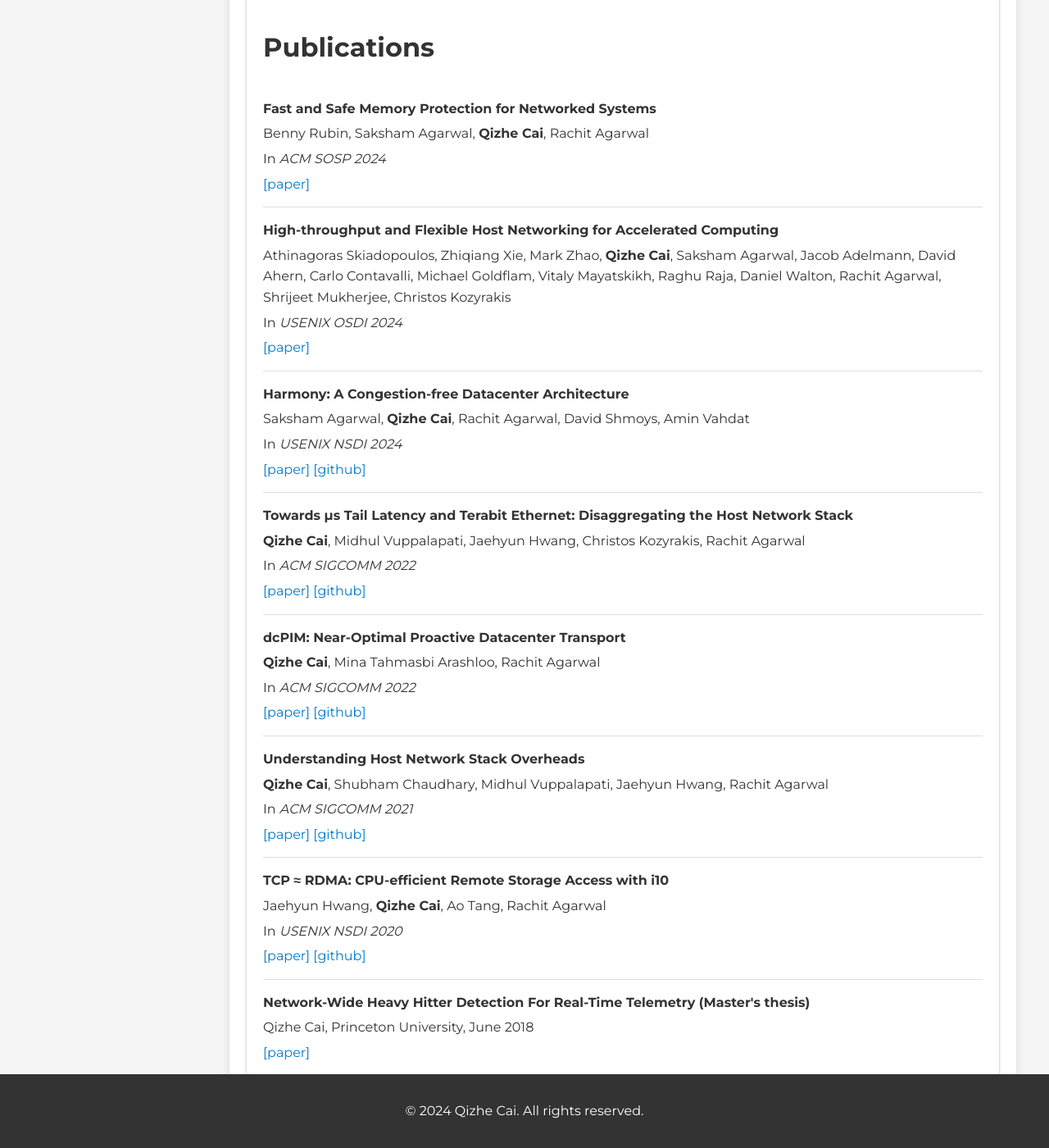
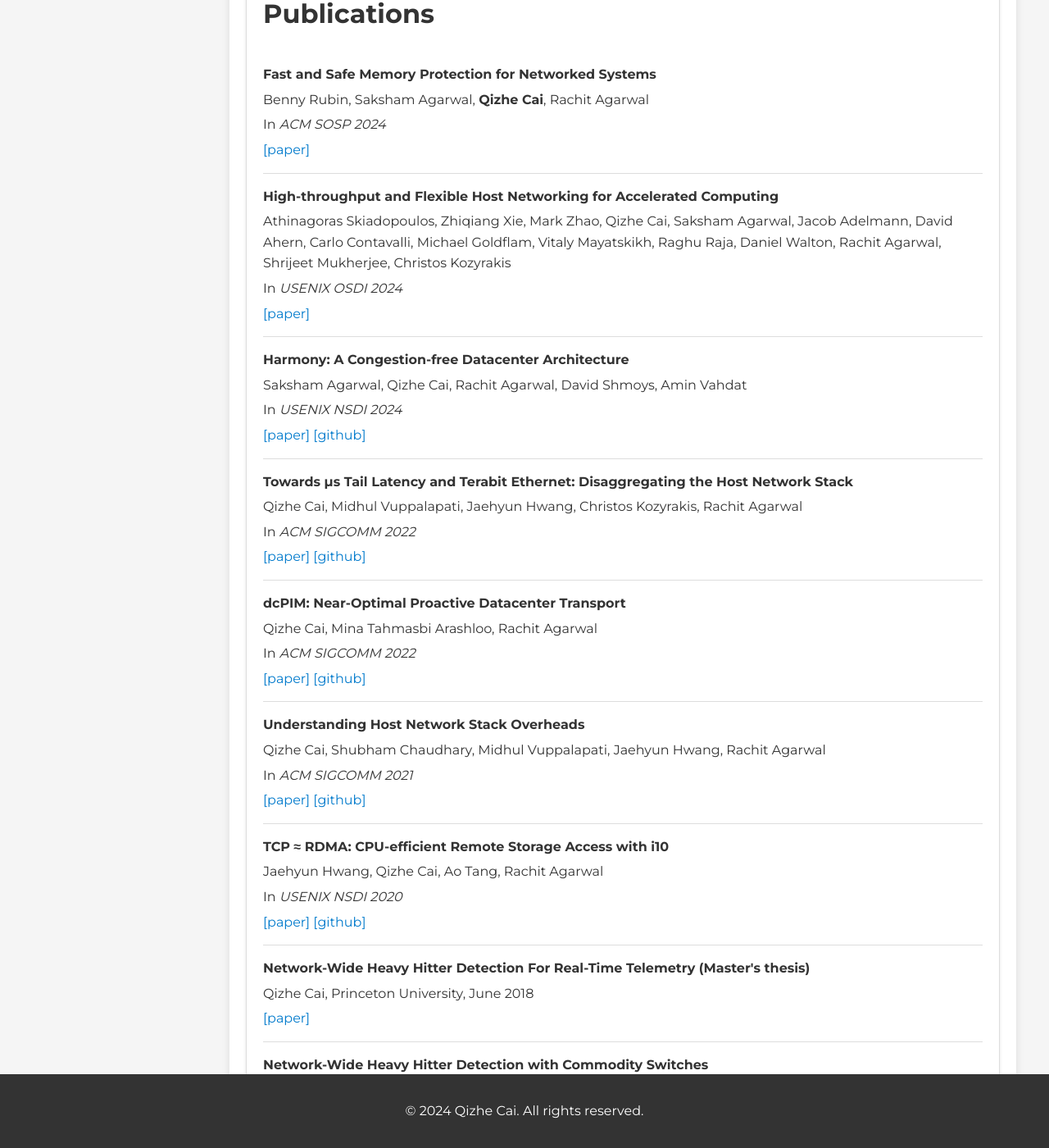
Before and after one commit to qizhe/qizhe.github.io, a Jekyll site: the page built from index.md, in a window 1280 px wide and 1400 px high, scrolled down 1133 px. Shown: the whole window at 82% size. Built offline with Jekyll 4.4.1, drawn with Linux system fonts in a browser that asks for light colours; some of the changed text lies outside the part shown.

```diff
--- a/index.md
+++ b/index.md
@@ -36,37 +35,37 @@ title: Home
   </div>
   <div class="publication">
     <p><strong>High-throughput and Flexible Host Networking for Accelerated Computing</strong></p>
-    <p>Athinagoras Skiadopoulos, Zhiqiang Xie, Mark Zhao, <b>Qizhe Cai</b>, Saksham Agarwal, Jacob Adelmann, David Ahern, Carlo Contavalli, Michael Goldflam, Vitaly Mayatskikh, Raghu Raja, Daniel Walton, Rachit Agarwal, Shrijeet Mukherjee, Christos Kozyrakis</p>
+    <p>Athinagoras Skiadopoulos, Zhiqiang Xie, Mark Zhao, Qizhe Cai, Saksham Agarwal, Jacob Adelmann, David Ahern, Carlo Contavalli, Michael Goldflam, Vitaly Mayatskikh, Raghu Raja, Daniel Walton, Rachit Agarwal, Shrijeet Mukherjee, Christos Kozyrakis</p>
     <p>In <i>USENIX OSDI 2024</i></p>
     <p><a href="{{ '/papers/host-networking-accelerators.pdf' | relative_url }}">[paper]</a></p>
   </div>
   <div class="publication">
     <p><strong>Harmony: A Congestion-free Datacenter Architecture</strong></p>
-    <p>Saksham Agarwal, <b>Qizhe Cai</b>, Rachit Agarwal, David Shmoys, Amin Vahdat</p>
+    <p>Saksham Agarwal, Qizhe Cai, Rachit Agarwal, David Shmoys, Amin Vahdat</p>
     <p>In <i>USENIX NSDI 2024</i></p>
     <p><a href="{{ '/papers/harmony.pdf' | relative_url }}">[paper]</a> <a href="#">[github]</a></p>
   </div>
   <div class="publication">
     <p><strong>Towards µs Tail Latency and Terabit Ethernet: Disaggregating the Host Network Stack</strong></p>
-    <p><b>Qizhe Cai</b>, Midhul Vuppalapati, Jaehyun Hwang, Christos Kozyrakis, Rachit Agarwal</p>
+    <p>Qizhe Cai, Midhul Vuppalapati, Jaehyun Hwang, Christos Kozyrakis, Rachit Agarwal</p>
     <p>In <i>ACM SIGCOMM 2022</i></p>
     <p><a href="{{ '/papers/netchannel.pdf' | relative_url }}">[paper]</a> <a href="https://github.com/Terabit-Ethernet/NetChannel">[github]</a></p>
   </div>
   <div class="publication">
     <p><strong>dcPIM: Near-Optimal Proactive Datacenter Transport</strong></p>
-    <p><b>Qizhe Cai</b>, Mina Tahmasbi Arashloo, Rachit Agarwal</p>
+    <p>Qizhe Cai, Mina Tahmasbi Arashloo, Rachit Agarwal</p>
     <p>In <i>ACM SIGCOMM 2022</i></p>
     <p><a href="{{ '/papers/dcpim.pdf' | relative_url }}">[paper]</a> <a href="https://github.com/Terabit-Ethernet/dcPIM">[github]</a></p>
   </div>
   <div class="publication">
     <p><strong>Understanding Host Network Stack Overheads</strong></p>
-    <p><b>Qizhe Cai</b>, Shubham Chaudhary, Midhul Vuppalapati, Jaehyun Hwang, Rachit Agarwal</p>
+    <p>Qizhe Cai, Shubham Chaudhary, Midhul Vuppalapati, Jaehyun Hwang, Rachit Agarwal</p>
     <p>In <i>ACM SIGCOMM 2021</i></p>
     <p><a href="{{ '/papers/tcp_2021.pdf' | relative_url }}">[paper]</a> <a href="https://github.com/Terabit-Ethernet/Understanding-network-stack-overheads-SIGCOMM-2021">[github]</a></p>
   </div>
   <div class="publication">
     <p><strong>TCP ≈ RDMA: CPU-efficient Remote Storage Access with i10</strong></p>
-    <p>Jaehyun Hwang, <b>Qizhe Cai</b>, Ao Tang, Rachit Agarwal</p>
+    <p>Jaehyun Hwang, Qizhe Cai, Ao Tang, Rachit Agarwal</p>
     <p>In <i>USENIX NSDI 2020</i></p>
     <p><a href="{{ '/papers/i10.pdf' | relative_url }}">[paper]</a> <a href="https://github.com/i10-kernel/i10-implementation">[github]</a></p>
   </div>
@@ -77,7 +76,7 @@ title: Home
   </div>
   <div class="publication">
     <p><strong>Network-Wide Heavy Hitter Detection with Commodity Switches</strong></p>
-    <p>Rob Harrison, <b>Qizhe Cai</b>, Arpit Gupta, Jennifer Rexford</p>
+    <p>Rob Harrison, Qizhe Cai, Arpit Gupta, Jennifer Rexford</p>
     <p>In <i>ACM SOSR 2018</i></p>
     <p><a href="{{ '/papers/sosr-18.pdf' | relative_url }}">[paper]</a></p>
   </div>
```
Also changed, not shown: other parts of index.md (+2 -3 lines).
